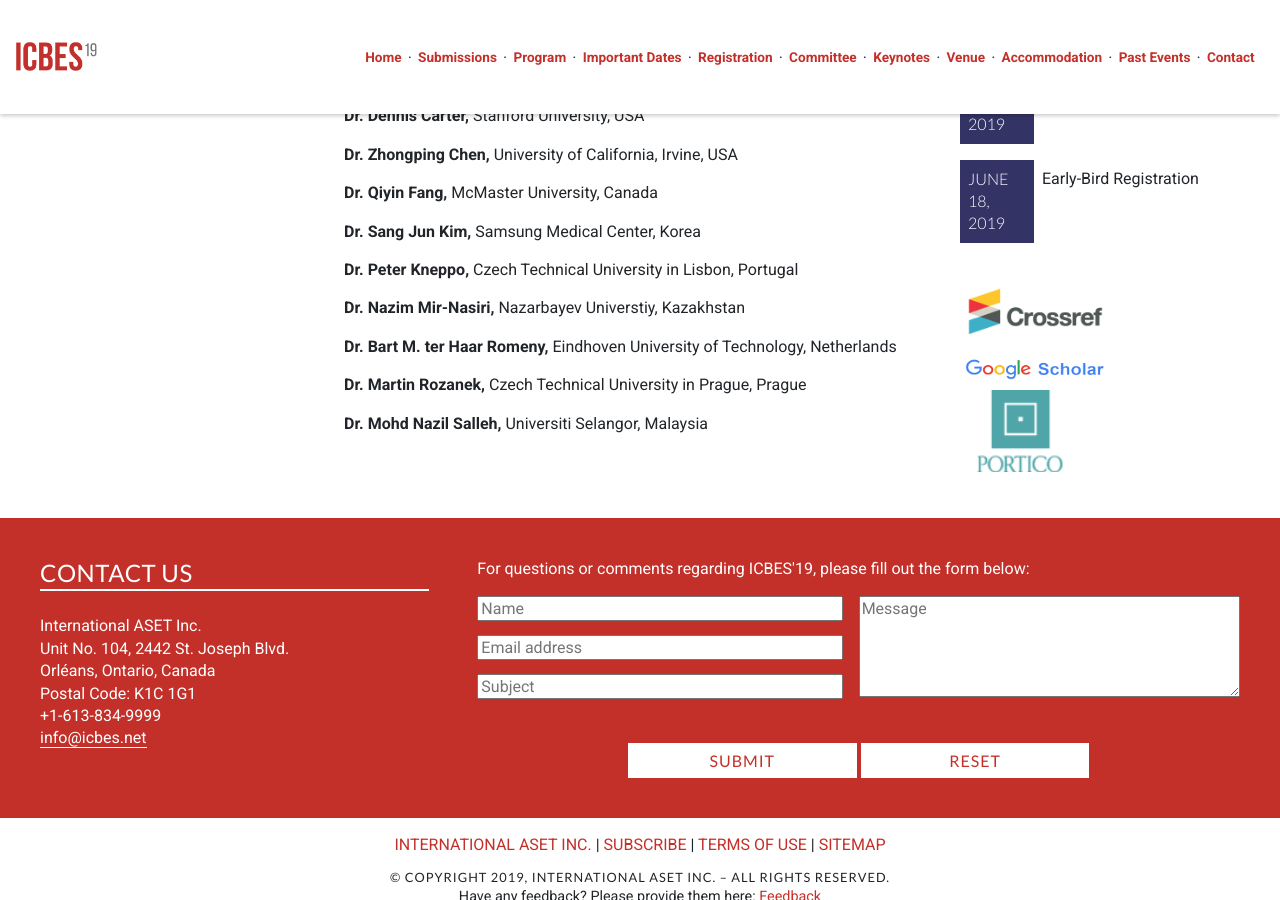
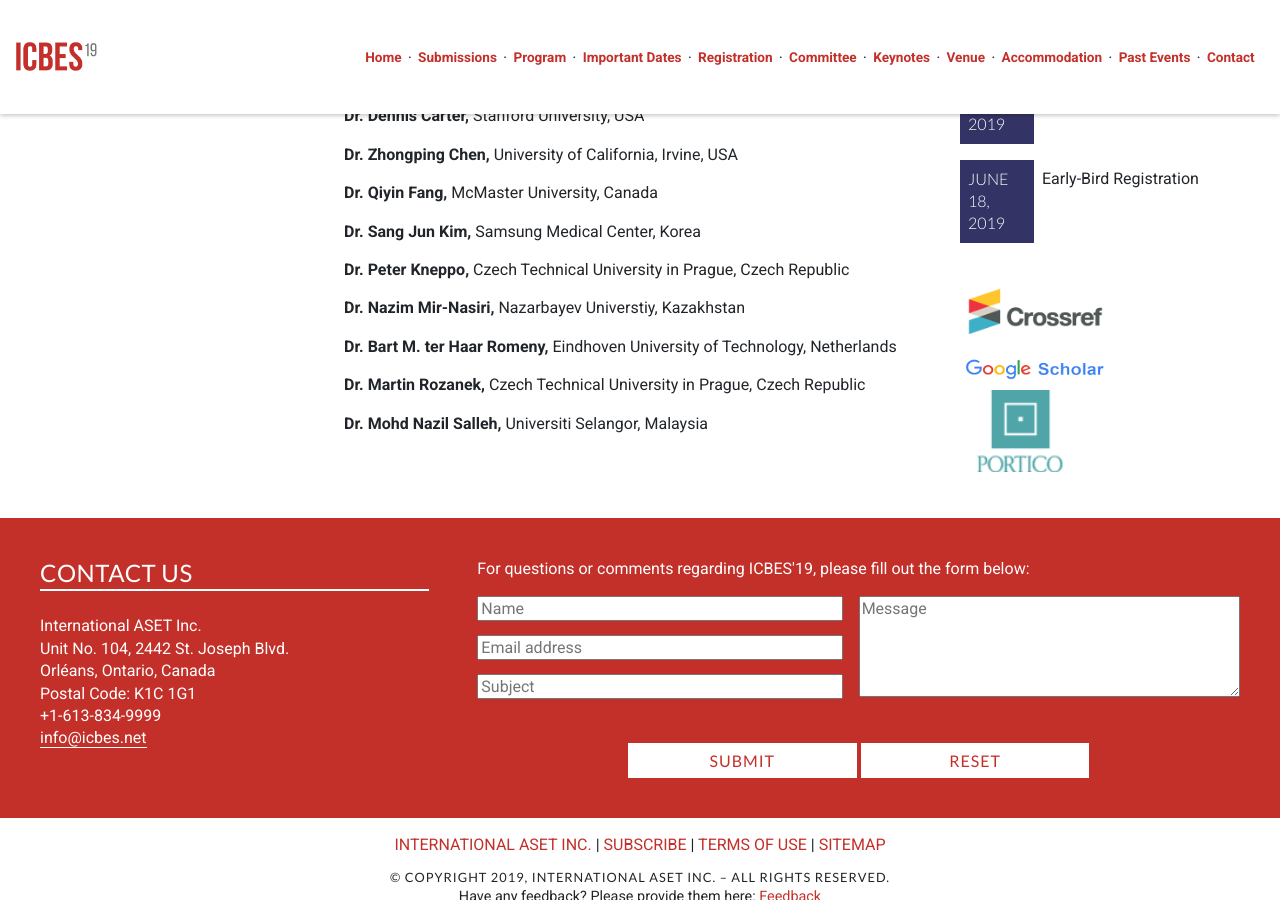
Before and after one commit to intaset/icbes, a Jekyll site: the page built from committee.html, in a window 1280 px wide and 900 px high, scrolled down 760 px. Built offline with Jekyll 4.4.1, drawn with Linux system fonts in a browser that asks for light colours; nearby versions of some CDN libraries; Markdown is read by kramdown in place of the engine named in the settings; comment, search, counter and statistics services are not loaded.

Commit message:
update committe

```diff
--- a/committee.html
+++ b/committee.html
@@ -38,7 +38,7 @@ keyword: biomedical engineering conference, biomedical conference, biosystems co
     <p class="body"><b>Dr. Qiyin Fang,</b> McMaster University, Canada</p>
     <!-- <p class="body"><b>Dr. Aaron Fenster,</b> The University of Western Ontario, Canada</p> -->
     <p class="body"><b>Dr. Sang Jun Kim,</b> Samsung Medical Center, Korea</p>
-    <p class="body"><b>Dr. Peter Kneppo,</b> Czech Technical University in Lisbon, Portugal</p>
+    <p class="body"><b>Dr. Peter Kneppo,</b> Czech Technical University in Prague, Czech Republic</p>
    <!-- <p class="body"><b>Dr. Anja Kunze,</b> Montana State University, USA</p>
     <p class="body"><b>Dr. Bae Hwan Lee,</b> Yonsei University College of Medicine, South Korea</p>-->
     <!-- <p class="body"><b>Dr. John Li,</b> Rutgers University, USA</p> -->
@@ -46,7 +46,7 @@ keyword: biomedical engineering conference, biomedical conference, biosystems co
     <!--<p class="body"><b>Dr. Shingo Okamoto,</b> Ehime University, Japan</p>-->
     <!-- <p class="body"><b>Dr. Yuu Ono,</b> Carleton University, Canada</p> -->
     <p class="body"><b>Dr. Bart M. ter Haar Romeny,</b> Eindhoven University of Technology, Netherlands</p>
-    <p class="body"><b>Dr. Martin Rozanek,</b> Czech Technical University in Prague, Prague</p>
+    <p class="body"><b>Dr. Martin Rozanek,</b> Czech Technical University in Prague, Czech Republic</p>
     <p class="body"><b>Dr. Mohd Nazil Salleh,</b> Universiti Selangor, Malaysia</p>
    <!-- <p class="body"><b>Dr. Taewon Seo,</b> Andong National University, South Korea</p>
     <p class="body"><b>Dr. Alberto Alvarez Suarez,</b> Universidad de Oviedo, Spain</p>
```
Also changed, not shown: 1 other file.
